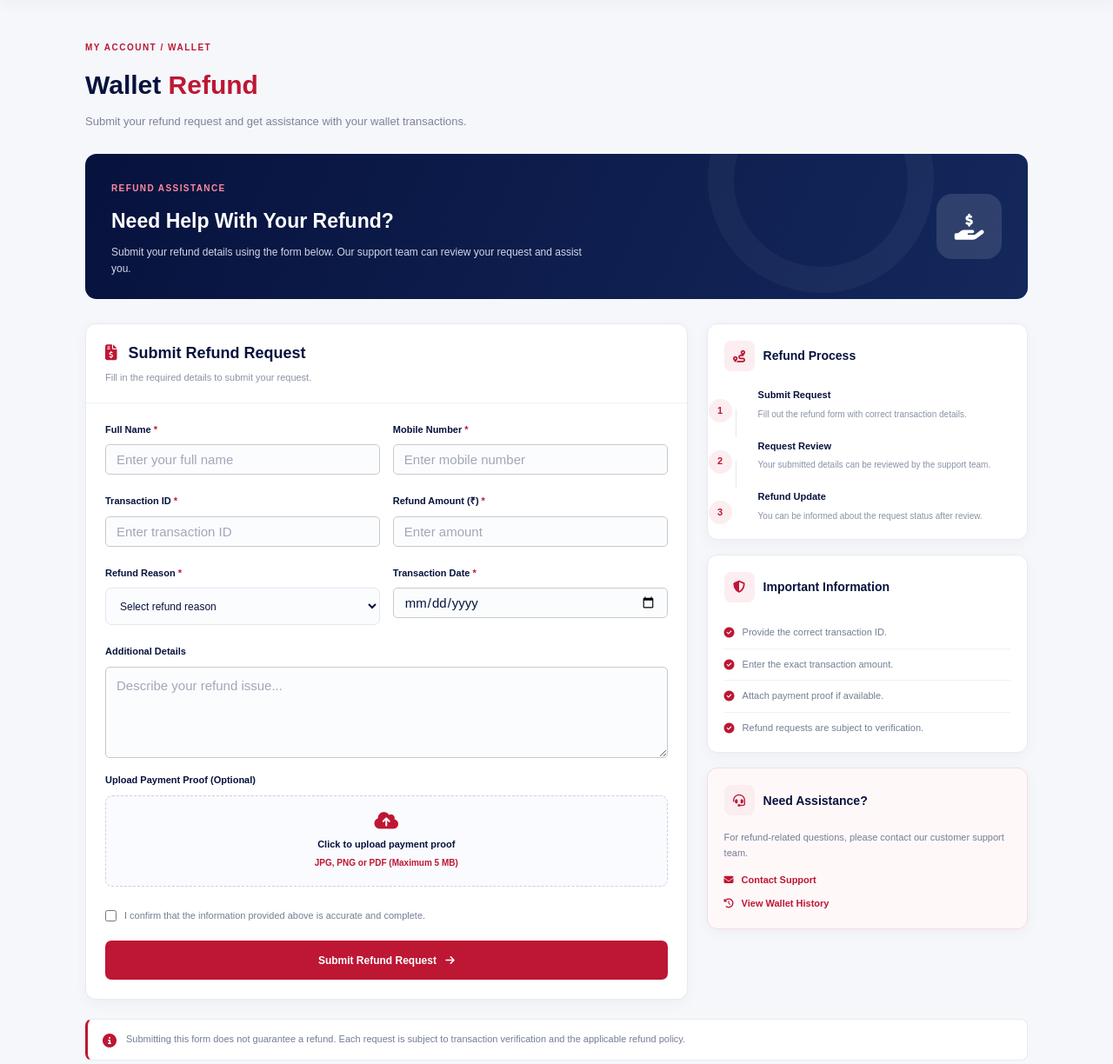
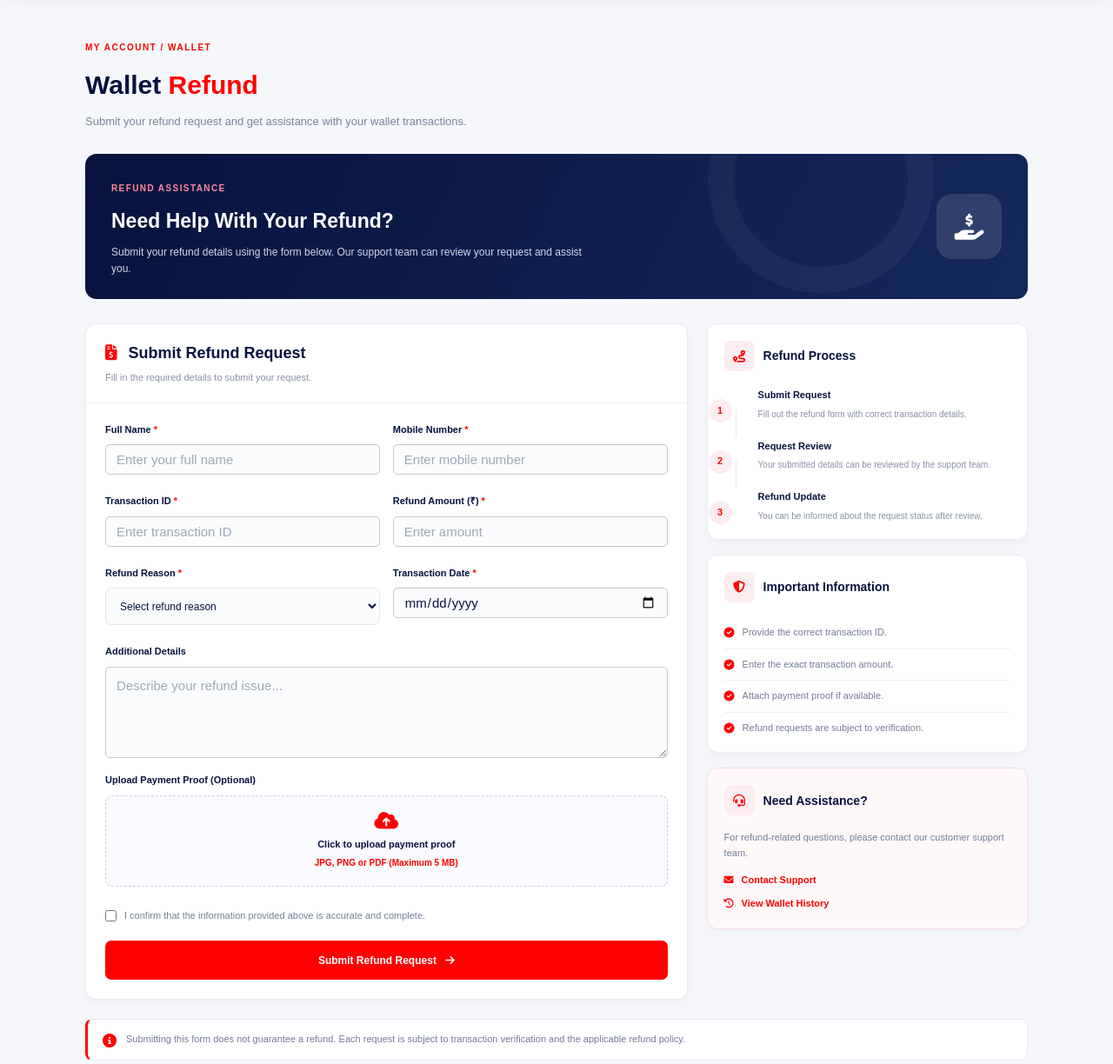
Before and after one commit to Pragya-Bajpai/ucs-world-tour-travels, a plain HTML site: page wallet-refund.html in a window 1280 px wide. Shown: the part 96-1320 px from the top of the page at 87% size. Drawn offline with Linux system fonts and the light colour scheme.

```diff
--- a/wallet-refund.html
+++ b/wallet-refund.html
@@ -40,7 +40,7 @@
         }
 
         .refund-heading span {
-            color: #bd1733;
+            color: #ff0000;
             font-size: 10px;
             font-weight: 800;
             letter-spacing: 1.5px;
@@ -55,7 +55,7 @@
         }
 
         .refund-heading h1 strong {
-            color: #bd1733;
+            color: #ff0000;
         }
 
         .refund-heading p {
@@ -192,7 +192,7 @@
         }
 
         .form-group label span {
-            color: #bd1733;
+            color: #ff0000;
         }
 
         .form-control {
@@ -209,7 +209,7 @@
         }
 
         .form-control:focus {
-            border-color: #bd1733;
+            border-color: #ff0000;
             background: #fff;
             box-shadow: 0 0 0 3px rgba(189,23,51,.07);
         }
@@ -243,12 +243,12 @@
         }
 
         .file-upload:hover {
-            border-color: #bd1733;
+            border-color: #ff0000;
             background: #fff9fa;
         }
 
         .file-upload i {
-            color: #bd1733;
+            color: #ff0000;
             font-size: 22px;
             margin-bottom: 8px;
         }
@@ -278,7 +278,7 @@
 
         .refund-checkbox input {
             margin-top: 2px;
-            accent-color: #bd1733;
+            accent-color: #ff0000;
         }
 
         .refund-checkbox label {
@@ -293,7 +293,7 @@
             height: 45px;
             border: none;
             border-radius: 7px;
-            background: #bd1733;
+            background: #ff0000;
             color: #fff;
             font-size: 12px;
             font-weight: 800;
@@ -333,7 +333,7 @@
             height: 35px;
             border-radius: 8px;
             background: #fbedf0;
-            color: #bd1733;
+            color: #ff0000;
             display: flex;
             align-items: center;
             justify-content: center;
@@ -368,7 +368,7 @@
             min-width: 27px;
             border-radius: 50%;
             background: #fbedf0;
-            color: #bd1733;
+            color: #ff0000;
             display: flex;
             align-items: center;
             justify-content: center;
@@ -426,7 +426,7 @@
         }
 
         .policy-list i {
-            color: #bd1733;
+            color: #ff0000;
             font-size: 12px;
             margin-top: 3px;
         }
@@ -449,7 +449,7 @@
             display: flex;
             align-items: center;
             gap: 9px;
-            color: #bd1733;
+            color: #ff0000;
             font-size: 11px;
             font-weight: 800;
             text-decoration: none;
@@ -468,7 +468,7 @@
             padding: 14px 17px;
             background: #fff;
             border: 1px solid #e7eaf1;
-            border-left: 3px solid #bd1733;
+            border-left: 3px solid #ff0000;
             border-radius: 8px;
             display: flex;
             align-items: flex-start;
@@ -476,7 +476,7 @@
         }
 
         .refund-info i {
-            color: #bd1733;
+            color: #ff0000;
             font-size: 16px;
             margin-top: 2px;
         }
@@ -595,7 +595,7 @@
 
                     <div class="refund-card-header">
                         <h3><i class="fas fa-file-invoice-dollar"
-                               style="color:#bd1733;margin-right:8px;"></i>
+                               style="color:#ff0000;margin-right:8px;"></i>
                             Submit Refund Request
                         </h3>
                         <p>Fill in the required details to submit your request.</p>
```
